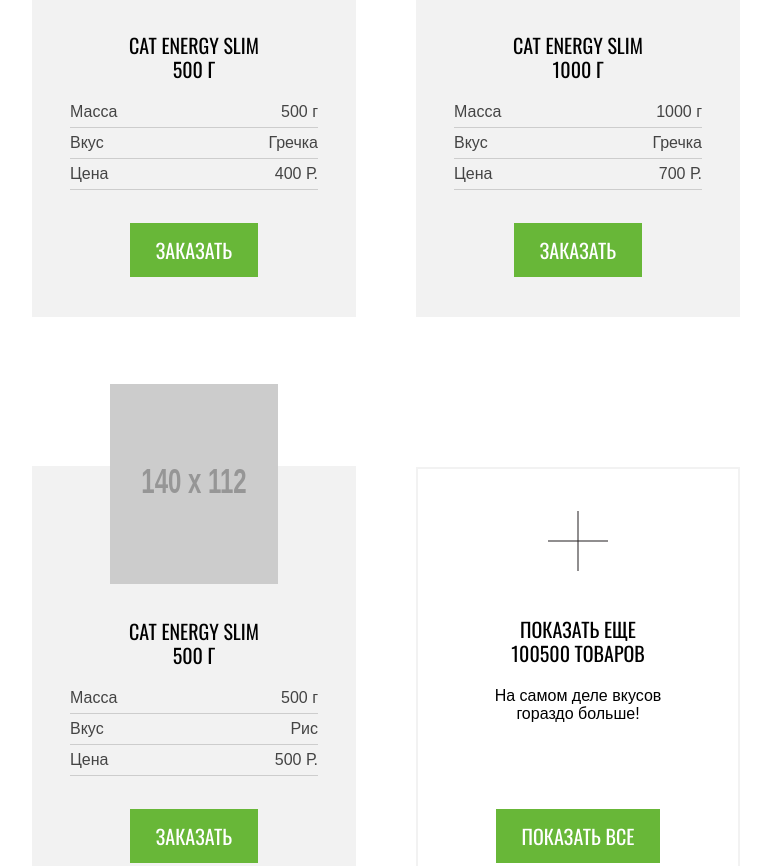
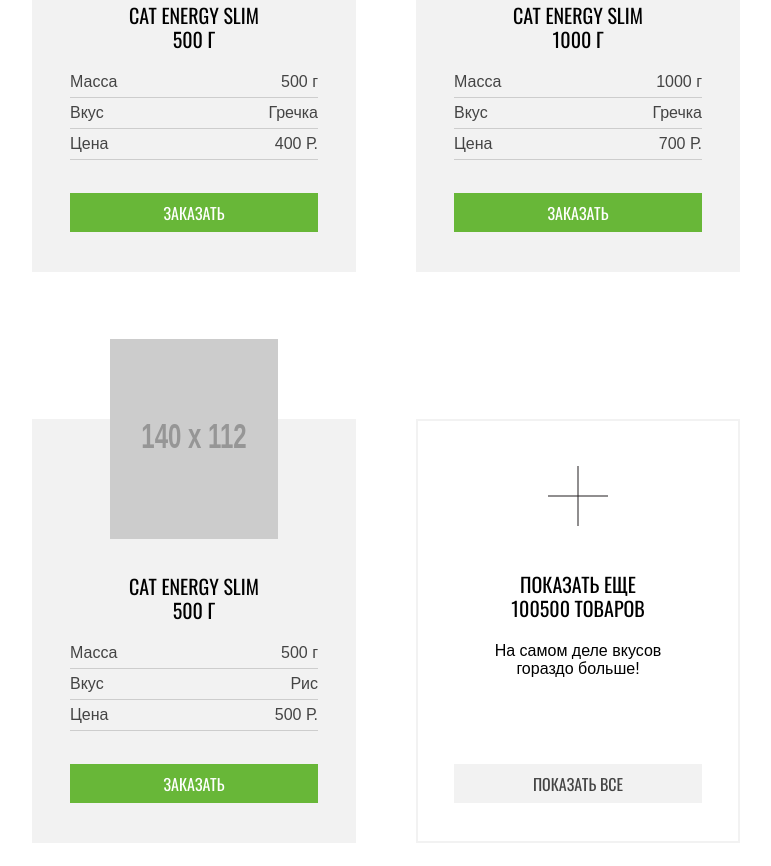
Before and after one commit to qostua/cat-energy, a website: page source/catalog.html in a window 1280 px wide. Shown: the part 1516-2382 px from the top of the page, without its empty margins (254-1025 px from the left). Drawn offline with nearby package versions, Linux system fonts and the light colour scheme; files that its build step writes are made by us from their sources; placeholder pictures from the web are drawn by us.

Commit message:
Добавил модификаторы для кнопки

```diff
--- a/source/less/blocks/btn.less
+++ b/source/less/blocks/btn.less
@@ -22,7 +22,13 @@
   color: white;
 }
 .btn--cart {
-  font-size: 16px;
+  .font(16px, 20px);
+}
+.btn--show-more {
+  background-color: @grey-1;
+
+  .font(16px, 20px);
+  color: @grey-5;
 }
 
 @media (min-width: 785px) {
@@ -31,4 +37,18 @@
     font-size: 20px;
     padding: 18px 26px;
   }
+  .btn--cart {
+    width: 100%;
+
+    padding: 9.5px 0;
+
+    .font(16px, 20px);
+  }
+  .btn--show-more {
+    width: 100%;
+
+    padding: 9.5px 0;
+
+    .font(16px, 20px);
+  }
 }
```
